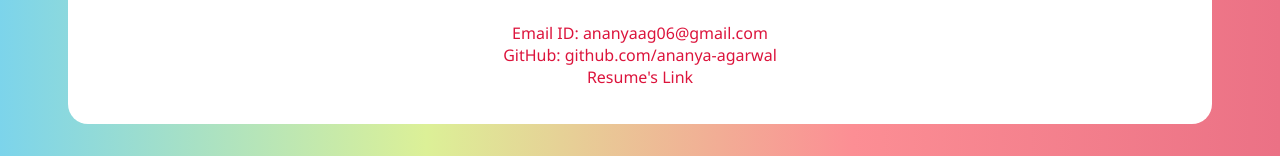
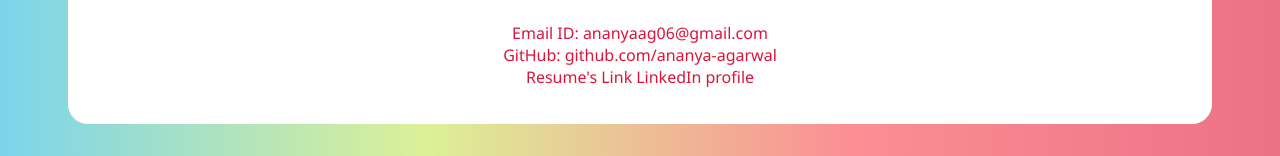
Before and after one commit to ananya-agarwal/my-website, a plain HTML site: page index.html in a window 1280 px wide. Shown: the part 1108-1264 px from the top of the page. Drawn offline with Linux system fonts and the light colour scheme.

Commit message:
Changes done!

```diff
--- a/index.html
+++ b/index.html
@@ -118,6 +118,7 @@
                     <a href = 'mailto:ananyaag06@gmail.com'>Email ID: ananyaag06@gmail.com </a><br/>
                     <a href = 'https://github.com/ananya-agarwal'>GitHub: github.com/ananya-agarwal</a><br/>
                     <a href = 'https://drive.google.com/file/d/1F3ZpV-46vd4n8YAXeSivwwZEEWLsjl77/view?usp=sharing'>Resume's Link</a>
+                    <a href = 'https://www.linkedin.com/in/ananya-agarwal06/'>LinkedIn profile</a>
                 </p>
             </div>
         </div>
--- a/styles.css
+++ b/styles.css
@@ -30,6 +30,7 @@ body {
     margin-right: 0;
     margin-left: auto;
 }
+
 .c_right a{
     color:rgb(226, 103, 123);
     text-decoration: none;
```
